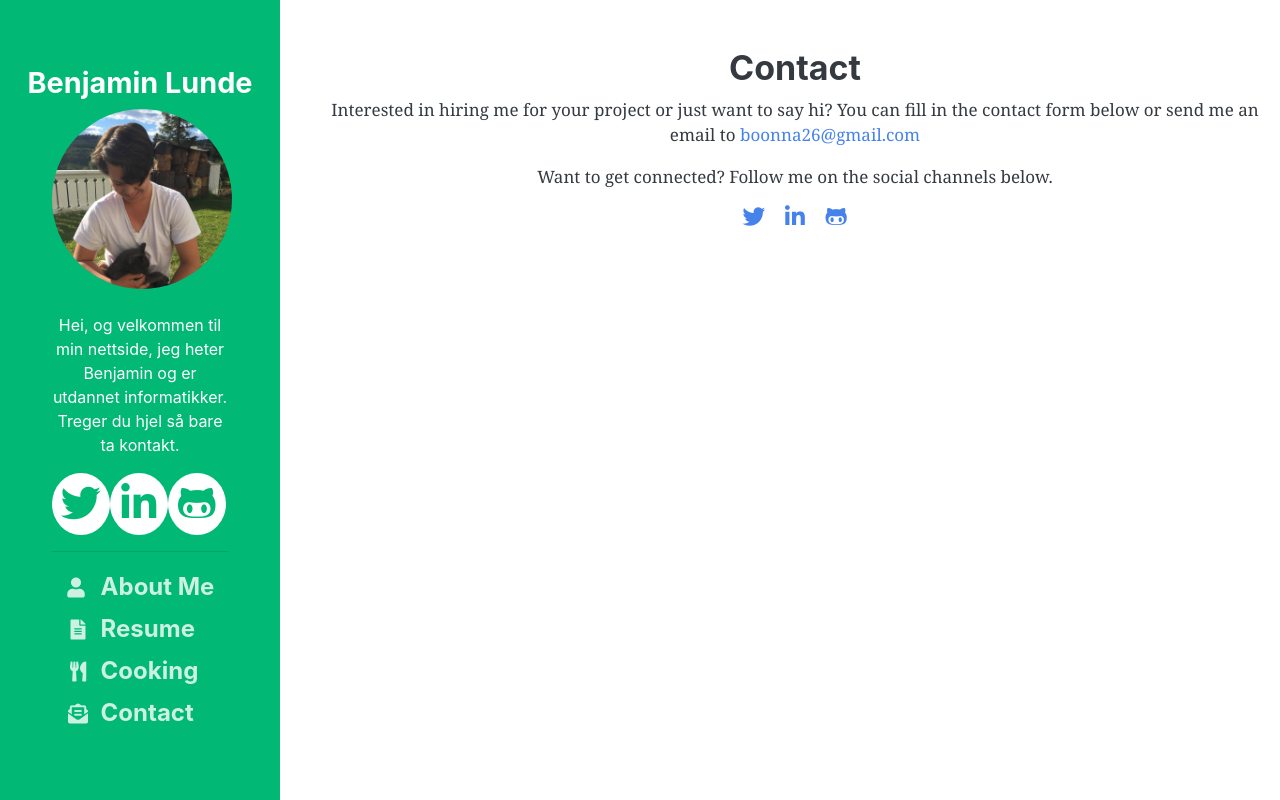
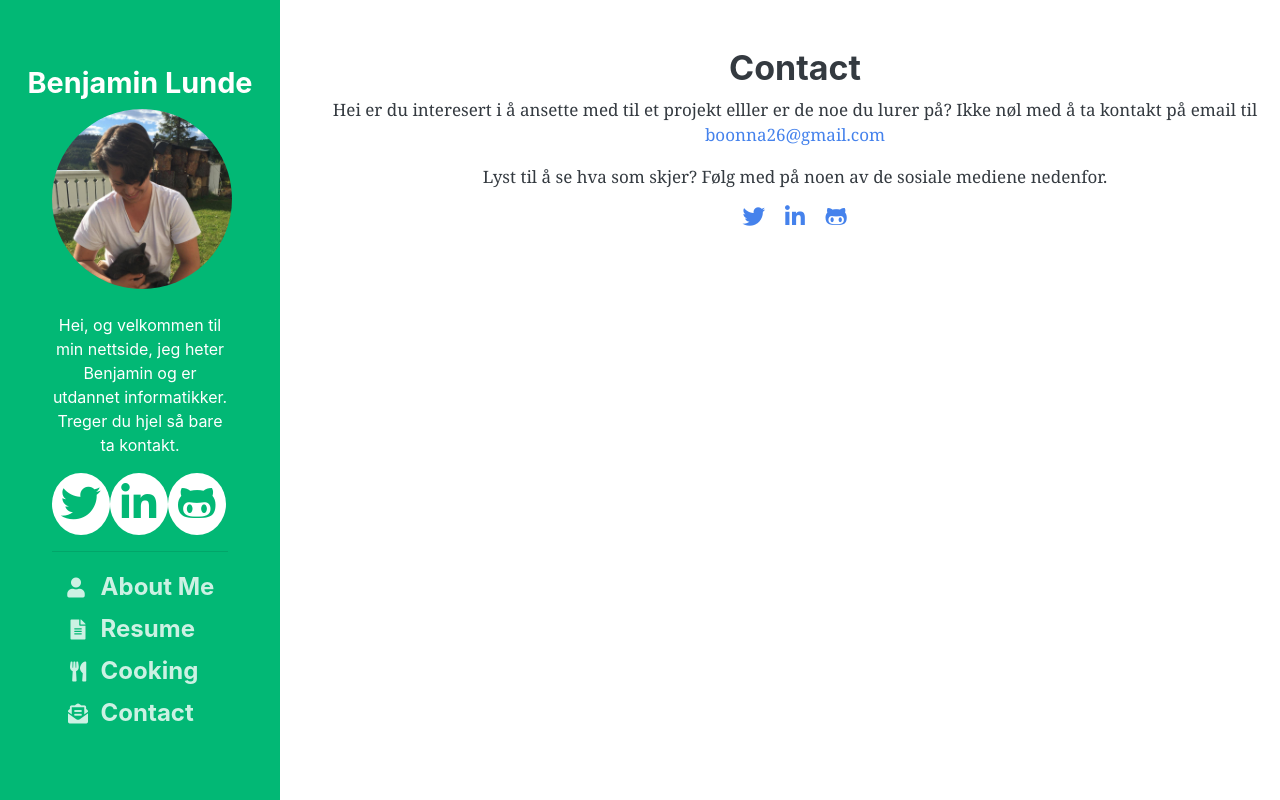
Before and after one commit to BenjaminLunde/WebSite, a Django app: page /contact/ in a window 1280 px wide. Run offline with Django 3.2, Linux system fonts and the light colour scheme; some libraries are stand-ins or nearby versions.

Commit message:
FIx text
Yolo

```diff
--- a/contact/templates/contact/index.html
+++ b/contact/templates/contact/index.html
@@ -6,9 +6,9 @@
     <div class="main-wrapper">
 	    <section class="cta-section theme-bg-light py-5">
 		    <div class="container text-center single-col-max-width">
-			    <h2>Contact</h2>
-			    <p>Interested in hiring me for your project or just want to say hi? You can fill in the contact form below or send me an email to <a href="mailto:#">boonna26@gmail.com</a></p>
-			    <p>Want to get connected? Follow me on the social channels below.</p>
+				<h2>Contact</h2>
+				<p>Hei er du interesert i å ansette med til et projekt elller er de noe du lurer på? Ikke nøl med å ta kontakt på email til <a href="mailto:#">boonna26@gmail.com</a></p>
+			    <p>Lyst til å se hva som skjer? Følg med på noen av de sosiale mediene nedenfor.</p>
 			    <ul class="list-inline mb-0">
 		            <li class="list-inline-item mb-3"><a class="twitter" href="https://twitter.com/mrcarrotbunny"><i class="fab fa-twitter fa-fw fa-lg"></i></a></li>
 	                <li class="list-inline-item mb-3"><a class="linkedin" href="https://www.linkedin.com/in/benjamin-lunde/"><i class="fab fa-linkedin-in fa-fw fa-lg"></i></a></li>
--- a/homepage/templates/homepage/index.html
+++ b/homepage/templates/homepage/index.html
@@ -7,7 +7,7 @@
 				<div class="flex-lg-row">
 					<h2>Benjamin Lunde</h2>
 					<div class="mb-3">Software Engineer</div>
-					<div class="mb-4">I'm a software engineer who has worked with both frontend and backend development. I write about cooking in <a class="link-on-bg" href="/recipes/">my online cookbook</a>. Want to know how I may help your project? Check out my <a class="link-on-bg" href="/resume/">online resume</a>.
+					<div class="mb-4">Jeg er en informatikker som har erfaring med både forontend og backend development. Jeg elsker også matlaging å har <a class="link-on-bg" href="/recipes/">en online kokebok </a>. Hvis du trenger hjelp til noe check ut <a class="link-on-bg" href="/resume/">CV'en</a> og <a class="link-on-bg" href="/contact/">ta contact</a> </div>
 				</div>
 			</div>
 		</section>
```
